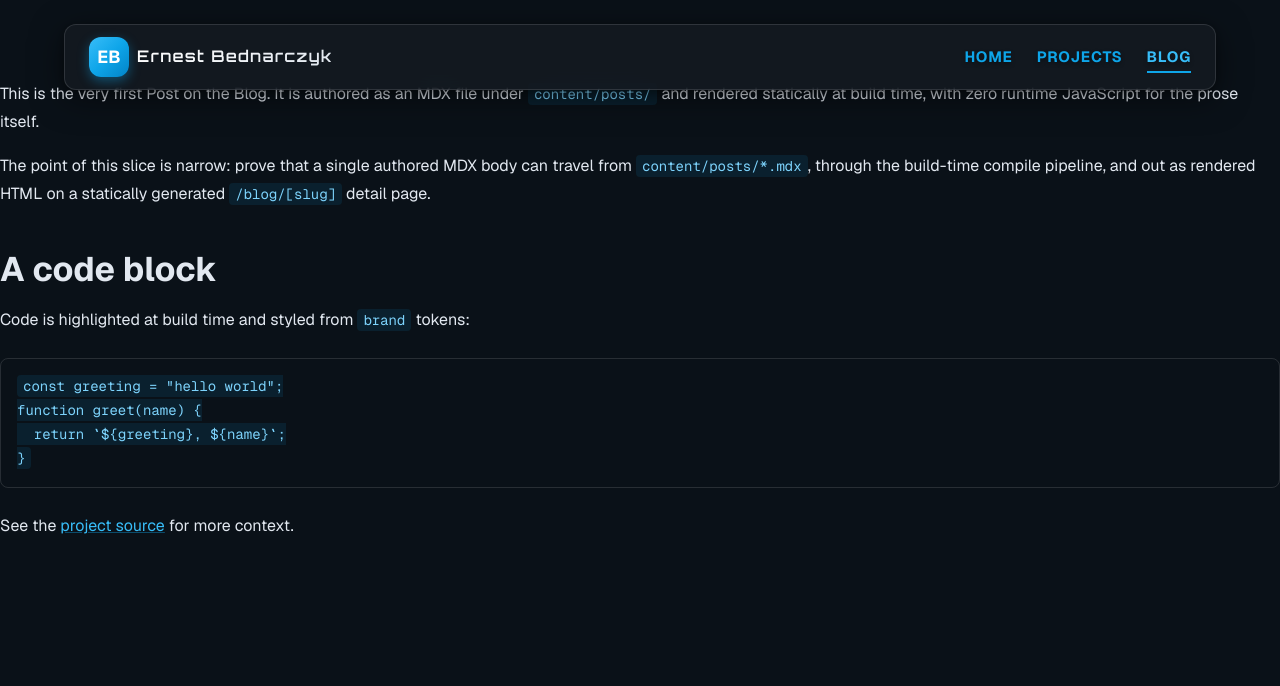
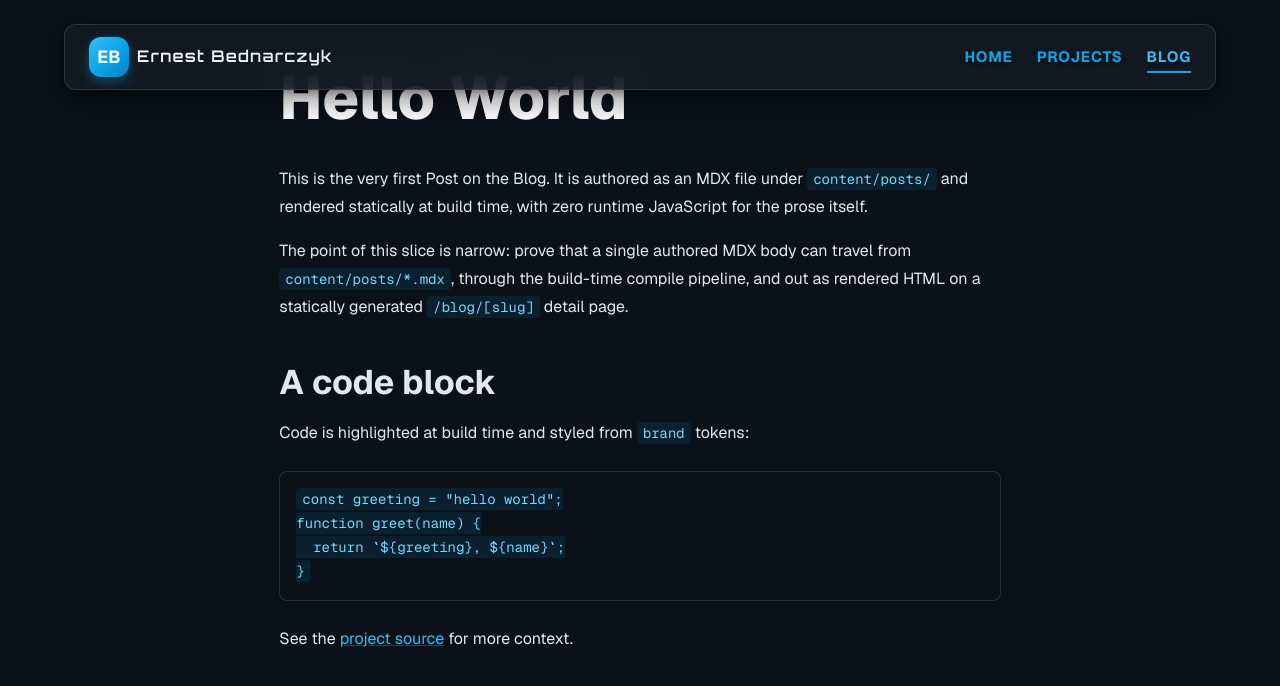
Before and after one commit to AlarQ/portfolio, a Next.js app: page /blog/hello-world in a window 1280 px wide. Shown: the top 686 px of the page. Built offline with nearby package versions, Linux system fonts and the light colour scheme; what @mui/material-nextjs would draw is missing.

Commit message:
feat(005): long-form readability, per-Post title, a11y conformance (#32)

```diff
--- a/src/app/blog/[slug]/page.tsx
+++ b/src/app/blog/[slug]/page.tsx
@@ -1,4 +1,6 @@
+import type { Metadata } from "next";
 import { notFound } from "next/navigation";
+import { PostArticle } from "@/components/PostArticle";
 import { getPosts } from "@/data/posts";
 
 export function generateStaticParams(): Array<{ slug: string }> {
@@ -11,18 +13,28 @@ interface PostPageProps {
   params: Promise<{ slug: string }>;
 }
 
+/** Per-Post document title (FR-9): the detail `<title>` reflects the Post. */
+export async function generateMetadata({ params }: PostPageProps): Promise<Metadata> {
+  const { slug } = await params;
+  const post = getPosts().find((p) => p.slug === slug);
+  return post ? { title: post.title } : {};
+}
+
 export default async function PostPage({ params }: PostPageProps) {
   const { slug } = await params;
 
-  const slugSet = new Set(getPosts().map((p) => p.slug));
-
-  // O(1) membership check against the loader's validated Post set — a slug
-  // absent from the loader output has no Post.
-  if (!slugSet.has(slug)) notFound();
+  // The loader's validated Post set is the single source of truth: a slug with
+  // no Post has no detail page, and the looked-up Post supplies the page <h1>.
+  const post = getPosts().find((p) => p.slug === slug);
+  if (!post) notFound();
 
   // Dynamic import over content/posts; slug is a member of the loader's
   // already-validated set, so only whitelisted paths can reach this call.
   const { default: PostBody } = await import(`../../../../content/posts/${slug}.mdx`);
 
-  return <PostBody />;
+  return (
+    <PostArticle title={post.title}>
+      <PostBody />
+    </PostArticle>
+  );
 }
--- /dev/null
+++ b/src/components/PostArticle.tsx
@@ -0,0 +1,50 @@
+"use client";
+
+import Box from "@mui/material/Box";
+import Typography from "@mui/material/Typography";
+import { motion } from "framer-motion";
+import type { ReactNode } from "react";
+import { usePrefersReducedMotion } from "@/hooks/usePrefersReducedMotion";
+import { brand } from "@/theme/theme";
+
+interface PostArticleProps {
+  readonly title: string;
+  readonly children: ReactNode;
+}
+
+/**
+ * The long-form reading frame for a Post detail page (FR-10/FR-11). Owns the
+ * three things the bare MDX body cannot:
+ *  - the single page `<h1>` (the Post title), so the body's `##` heading is the
+ *    first `h2` and the heading tree never skips a level;
+ *  - a constrained measure (~68ch, centered) for credible long-form prose;
+ *  - an entrance motion that `prefers-reduced-motion` suppresses — surfaced as
+ *    `data-reduced-motion` so the behavior is deterministically observable.
+ */
+export function PostArticle({ title, children }: PostArticleProps) {
+  const reduced = usePrefersReducedMotion();
+
+  return (
+    <Box
+      component={motion.article}
+      data-reduced-motion={reduced ? "true" : "false"}
+      initial={reduced ? false : { opacity: 0, y: 8 }}
+      animate={reduced ? undefined : { opacity: 1, y: 0 }}
+      transition={{ duration: 0.35, ease: "easeOut" }}
+      sx={{
+        maxWidth: "68ch",
+        mx: "auto",
+        px: { xs: 3, md: 0 },
+      }}
+    >
+      <Typography
+        component="h1"
+        variant="h2"
+        sx={{ color: brand.white, fontWeight: 800, mb: 4, lineHeight: 1.15 }}
+      >
+        {title}
+      </Typography>
+      {children}
+    </Box>
+  );
+}
--- /dev/null
+++ b/src/hooks/usePrefersReducedMotion.ts
@@ -0,0 +1,20 @@
+import { useEffect, useState } from "react";
+
+/**
+ * Track the `prefers-reduced-motion` user setting. Starts `false` so server and
+ * first client render agree, then reads (and subscribes to) the media query on
+ * mount — so an emulated or toggled preference is reflected deterministically.
+ */
+export function usePrefersReducedMotion(): boolean {
+  const [reduced, setReduced] = useState(false);
+
+  useEffect(() => {
+    const query = window.matchMedia("(prefers-reduced-motion: reduce)");
+    const update = () => setReduced(query.matches);
+    update();
+    query.addEventListener("change", update);
+    return () => query.removeEventListener("change", update);
+  }, []);
+
+  return reduced;
+}
```
Also changed, not shown: 2 other files (tests, documents, lock files or other folders).
